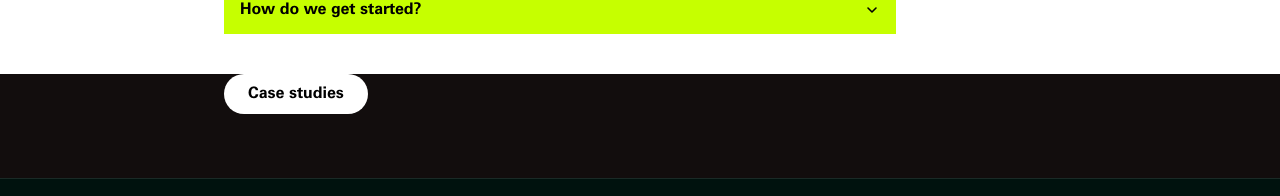
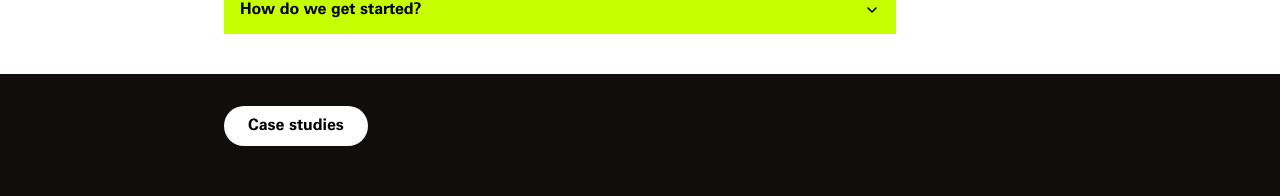
Before and after one commit to OlgitH/studio, a Next.js app: page /business-processes in a window 1280 px wide. Shown: the part 982-1178 px from the top of the page. Built offline with nearby package versions, Linux system fonts and the light colour scheme; no server answers.

Commit message:
fix cs button training page

```diff
--- a/src/app/business-processes/page.tsx
+++ b/src/app/business-processes/page.tsx
@@ -105,7 +105,7 @@ export default function BusinessProcessesPage() {
 					</section>
 				</ContentSection>
 
-				<PageContainer className="z-10">
+				<PageContainer className="z-10 pt-8">
 				<p className="mb-8 body-text">
 					<CtaButton href="/case-studies">Case studies</CtaButton>
 				</p>
--- a/src/app/training/page.tsx
+++ b/src/app/training/page.tsx
@@ -104,7 +104,7 @@ export default function TrainingPage() {
 					</section>
 				</ContentSection>
 
-				<PageContainer className="z-10">
+				<PageContainer className="z-10 pt-8">
 				<p className="mb-8 body-text">
 					<CtaButton href="/case-studies">Case studies</CtaButton>
 				</p>
--- a/src/app/website-maintenance/content/page.tsx
+++ b/src/app/website-maintenance/content/page.tsx
@@ -108,7 +108,7 @@ export default function ContentGrowthPage() {
 					</section>
 				</ContentSection>
 
-				<PageContainer className="z-10">
+				<PageContainer className="z-10 pt-8">
 				<p className="mb-8 body-text">
 					<CtaButton href="/case-studies">Case studies</CtaButton>
 				</p>
--- a/src/app/website-maintenance/monitoring-progress/page.tsx
+++ b/src/app/website-maintenance/monitoring-progress/page.tsx
@@ -108,7 +108,7 @@ export default function MonitoringProgressPage() {
 					</section>
 				</ContentSection>
 
-				<PageContainer className="z-10">
+				<PageContainer className="z-10 pt-8">
 				<p className="mb-8 body-text">
 					<CtaButton href="/case-studies">Case studies</CtaButton>
 				</p>
```
